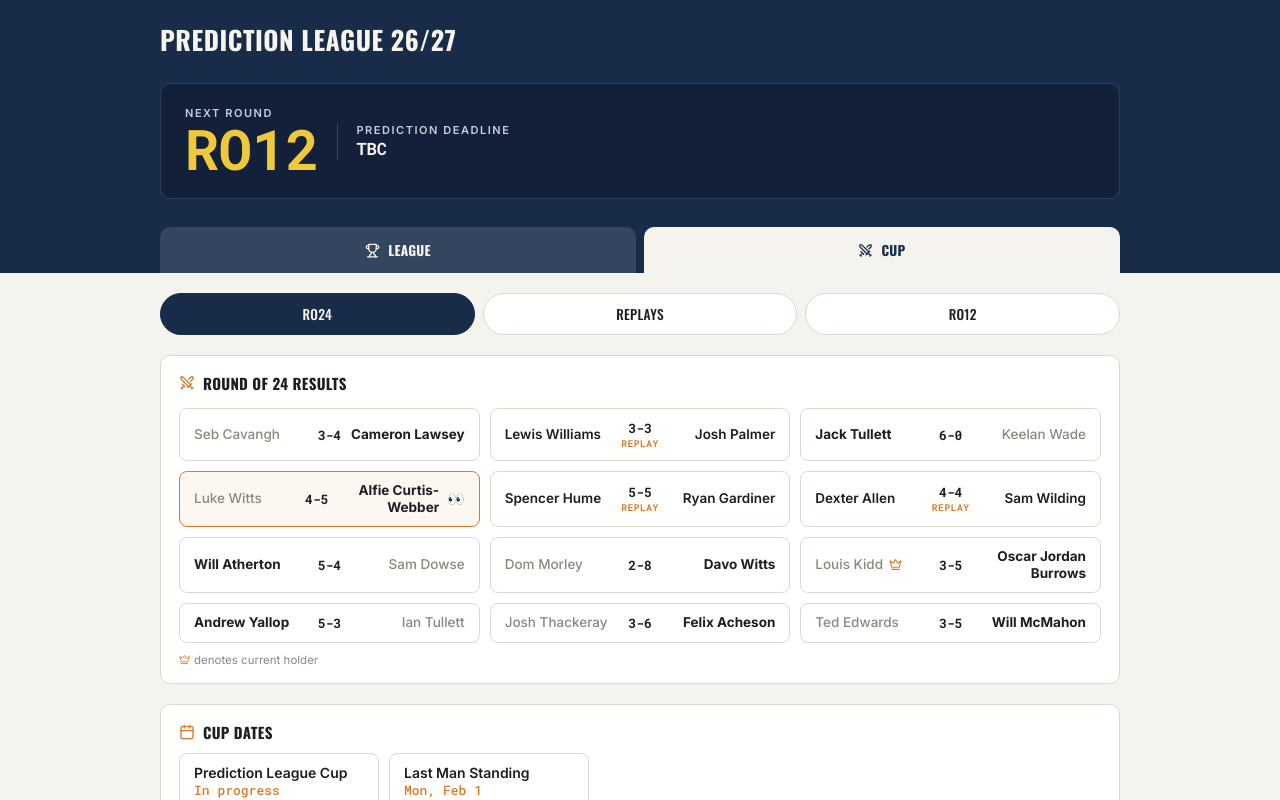
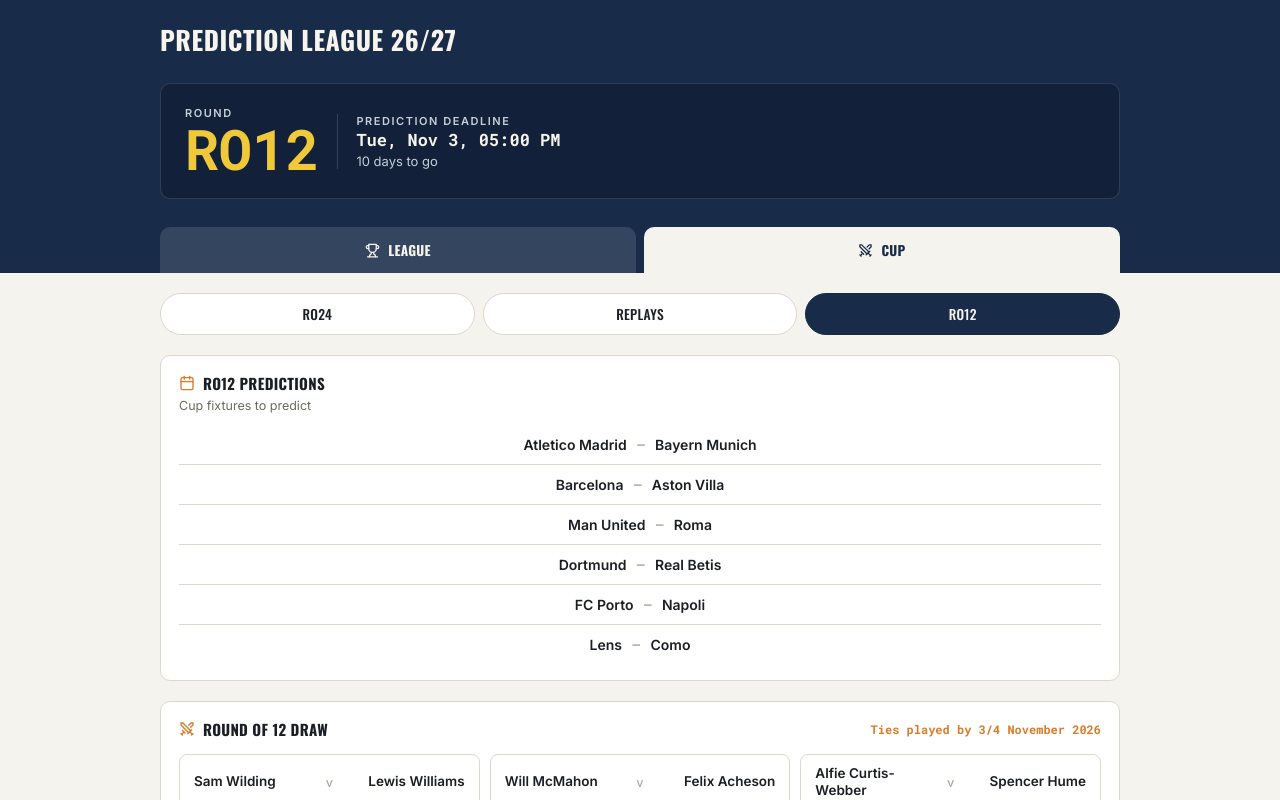
Before and after one commit to jacktullett7/Prediction-league-26-27, a React (Vite) app: page / in a window 1280 px wide. Both pictures are taken after a click on the button "CUP". Shown: the top 800 px of the page. Built offline with nearby package versions, Linux system fonts and the light colour scheme.

Commit message:
Add files via upload

```diff
--- a/src/App.jsx
+++ b/src/App.jsx
@@ -52,7 +52,7 @@ export default function App() {
   const [openWildcard, setOpenWildcard] = useState(null);
   const [openGraph, setOpenGraph] = useState(null);
   const [tab, setTab] = useState("league");
-  const [cupRound, setCupRound] = useState("ro24");
+  const [cupRound, setCupRound] = useState("ro12");
 
   const players = [...data.players].sort((a, b) => a.name.localeCompare(b.name));
   const standings = [...data.players].sort((a, b) => b.points - a.points);
@@ -284,26 +284,44 @@ export default function App() {
               </section>
             )}
 
-            {cupRound === "ro12" && (
-              <section style={{ marginTop: 20, background: "#fff", border: "1px solid var(--line)", borderRadius: 10, padding: "16px 18px" }} className="fade-in">
-                <div style={{ display: "flex", alignItems: "center", gap: 8 }}>
-                  <Trophy size={16} color="var(--amber)" />
-                  <h2 className="disp" style={{ fontSize: 15, margin: 0 }}>Round of 12</h2>
-                </div>
-                <div style={{ fontSize: 13, color: "#6b6a5e", margin: "6px 0 12px" }}>Draw and fixtures coming soon</div>
-                {qualifiedIds.length > 0 && (
-                  <>
-                    <div className="eyebrow" style={{ marginBottom: 8 }}>Through to the next round ({qualifiedIds.length})</div>
-                    <div style={{ display: "flex", flexWrap: "wrap", gap: 8 }}>
-                      {qualifiedIds.map((id) => (
-                        <span key={id} style={{ border: "1px solid var(--line)", borderRadius: 999, padding: "6px 12px", fontSize: 13, fontWeight: 600 }}>{playerName(id)}</span>
+            {cupRound === "ro12" && data.cupRO12 && (
+              <>
+                {data.cupRO12.fixtures && data.cupRO12.fixtures.length > 0 && (
+                  <section style={{ marginTop: 20, background: "#fff", border: "1px solid var(--line)", borderRadius: 10, padding: "16px 18px" }} className="fade-in">
+                    <div style={{ display: "flex", alignItems: "center", gap: 8, marginBottom: 4 }}>
+                      <Calendar size={16} color="var(--amber)" />
+                      <h2 className="disp" style={{ fontSize: 15, margin: 0 }}>{data.cupRO12.roundShort} predictions</h2>
+                    </div>
+                    <div style={{ fontSize: 12.5, color: "#6b6a5e", marginBottom: 12 }}>Cup fixtures to predict</div>
+                    <div style={{ display: "flex", flexDirection: "column" }}>
+                      {data.cupRO12.fixtures.map((f) => (
+                        <div key={f.id} className="row-line" style={{ padding: "10px 4px" }}>
+                          <div style={{ display: "flex", alignItems: "center", justifyContent: "center", gap: 10, fontSize: 14, fontWeight: 600, textAlign: "center", flexWrap: "wrap" }}>
+                            <span>{f.home || "TBC"}</span>
+                            <span className="mono" style={{ color: "#b0aea1" }}>–</span>
+                            <span>{f.away || "TBC"}</span>
+                          </div>
+                        </div>
                       ))}
                     </div>
-                  </>
+                  </section>
                 )}
-              </section>
+                <section style={{ marginTop: 20, background: "#fff", border: "1px solid var(--line)", borderRadius: 10, padding: "16px 18px" }} className="fade-in">
+                  <div style={{ display: "flex", alignItems: "center", justifyContent: "space-between", gap: 10, flexWrap: "wrap" }}>
+                    <div style={{ display: "flex", alignItems: "center", gap: 8 }}>
+                      <Swords size={16} color="var(--amber)" />
+                      <h2 className="disp" style={{ fontSize: 15, margin: 0 }}>{data.cupRO12.round} {data.cupRO12.ties.some((t) => t.result) ? "results" : "draw"}</h2>
+                    </div>
+                    {data.cupRO12.playBy && !data.cupRO12.ties.every((t) => t.result) && (
+                      <span className="mono" style={{ fontSize: 12, color: "var(--amber)", fontWeight: 700 }}>Ties played by {data.cupRO12.playBy}</span>
+                    )}
+                  </div>
+                  <div style={{ display: "grid", gridTemplateColumns: "repeat(auto-fit, minmax(260px, 1fr))", gap: 10, marginTop: 14 }}>
+                    {data.cupRO12.ties.map((t) => renderTie(t, t.result, { tag: isDrawn(t.result) ? "Replay" : null }))}
+                  </div>
+                </section>
+              </>
             )}
-
 
         {/* CUPS */}
         <section style={{ marginTop: 20, background: "#fff", border: "1px solid var(--line)", borderRadius: 10, padding: "16px 18px" }} className="fade-in">
--- a/src/data.js
+++ b/src/data.js
@@ -4,15 +4,15 @@
 
 const data = {
   leagueName: "Prediction League 26/27",
-  gameweek: { number: 9, deadline: "2026-10-30T12:00", fixturesReleaseNote: "Coming soon" },
+  gameweek: { number: 10, deadline: "2026-11-06T12:00", fixturesReleaseNote: "Coming soon" },
   cupTeaser: null,
   cupDraw: {
     round: "Round of 24",
     roundShort: "RO24",
-    heroLabel: "Next round",
+    heroLabel: "Round",
     heroValue: "RO12",
     replayDates: "20/21 October 2026",
-    deadline: null,
+    deadline: "2026-11-03T17:00",
     fixtures: [],
     playBy: "13/14 October 2026",
     ties: [
@@ -30,10 +30,31 @@ const data = {
       { id: "t12", homeId: "p19", awayId: "p23", result: "3-5" },
     ],
   },
+  cupRO12: {
+    round: "Round of 12",
+    roundShort: "RO12",
+    playBy: "3/4 November 2026",
+    fixtures: [
+      { id: "cf1", home: "Atletico Madrid", away: "Bayern Munich" },
+      { id: "cf2", home: "Barcelona", away: "Aston Villa" },
+      { id: "cf3", home: "Man United", away: "Roma" },
+      { id: "cf4", home: "Dortmund", away: "Real Betis" },
+      { id: "cf5", home: "FC Porto", away: "Napoli" },
+      { id: "cf6", home: "Lens", away: "Como" },
+    ],
+    ties: [
+      { id: "r1", homeId: "p16", awayId: "p11" },
+      { id: "r2", homeId: "p23", awayId: "p5" },
+      { id: "r3", homeId: "p1", awayId: "p18" },
+      { id: "r4", homeId: "p14", awayId: "p10" },
+      { id: "r5", homeId: "p20", awayId: "p22" },
+      { id: "r6", homeId: "p2", awayId: "p24" },
+    ],
+  },
   predictionsOfWeek: [
-    { id: "pw1", playerId: "p1", prediction: "Coventry 0-1 Fulham" },
-    { id: "pw2", playerId: "p19", prediction: "Aston Villa 2-1 Man City" },
-    { id: "pw3", playerId: "p3", prediction: "Cardiff 1-0 Birmingham" },
+    { id: "pw1", playerId: "p5", prediction: "Bolton 2-3 Bristol City" },
+    { id: "pw2", playerId: "p22", prediction: "Oldham 0-1 Crawley" },
+    { id: "pw3", playerId: "p20", prediction: "Hull 2-2 Ipswich" },
   ],
   fixtures: [
     { id: "f1", home: "", away: "" },
@@ -48,32 +69,32 @@ const data = {
     { id: "f10", home: "", away: "" },
   ],
   players: [
-    { id: "p20", name: "Davo Witts", points: 81 },
-    { id: "p13", name: "Luke Witts", points: 80 },
-    { id: "p4", name: "Dom Morley", points: 75 },
-    { id: "p7", name: "Josh Palmer", points: 70 },
-    { id: "p24", name: "Jack Tullett", points: 69 },
-    { id: "p17", name: "Seb Cavangh", points: 68 },
-    { id: "p16", name: "Sam Wilding", points: 67 },
-    { id: "p5", name: "Felix Acheson", points: 67 },
-    { id: "p10", name: "Cameron Lawsey", points: 64 },
-    { id: "p1", name: "Alfie Curtis-Webber", points: 64 },
-    { id: "p23", name: "Will McMahon", points: 63 },
-    { id: "p2", name: "Andrew Yallop", points: 63 },
-    { id: "p22", name: "Will Atherton", points: 61 },
-    { id: "p15", name: "Sam Dowse", points: 61 },
-    { id: "p3", name: "Ian Tullett", points: 60 },
-    { id: "p8", name: "Josh Thackeray", points: 59 },
-    { id: "p11", name: "Lewis Williams", points: 58 },
-    { id: "p18", name: "Spencer Hume", points: 52 },
-    { id: "p9", name: "Keelan Wade", points: 52 },
-    { id: "p6", name: "Dexter Allen", points: 49 },
-    { id: "p21", name: "Ryan Gardiner", points: 48 },
-    { id: "p12", name: "Louis Kidd", points: 46 },
-    { id: "p19", name: "Ted Edwards", points: 41 },
-    { id: "p14", name: "Oscar Jordan Burrows", points: 37 },
+    { id: "p20", name: "Davo Witts", points: 106 },
+    { id: "p13", name: "Luke Witts", points: 95 },
+    { id: "p16", name: "Sam Wilding", points: 89 },
+    { id: "p7", name: "Josh Palmer", points: 88 },
+    { id: "p4", name: "Dom Morley", points: 86 },
+    { id: "p17", name: "Seb Cavangh", points: 78 },
+    { id: "p1", name: "Alfie Curtis-Webber", points: 78 },
+    { id: "p24", name: "Jack Tullett", points: 78 },
+    { id: "p15", name: "Sam Dowse", points: 78 },
+    { id: "p22", name: "Will Atherton", points: 77 },
+    { id: "p5", name: "Felix Acheson", points: 75 },
+    { id: "p3", name: "Ian Tullett", points: 72 },
+    { id: "p2", name: "Andrew Yallop", points: 72 },
+    { id: "p10", name: "Cameron Lawsey", points: 70 },
+    { id: "p8", name: "Josh Thackeray", points: 70 },
+    { id: "p23", name: "Will McMahon", points: 70 },
+    { id: "p11", name: "Lewis Williams", points: 67 },
+    { id: "p18", name: "Spencer Hume", points: 65 },
+    { id: "p9", name: "Keelan Wade", points: 63 },
+    { id: "p6", name: "Dexter Allen", points: 62 },
+    { id: "p12", name: "Louis Kidd", points: 61 },
+    { id: "p19", name: "Ted Edwards", points: 61 },
+    { id: "p21", name: "Ryan Gardiner", points: 57 },
+    { id: "p14", name: "Oscar Jordan Burrows", points: 40 },
   ],
-  topScorer: { playerIds: ["p8"], points: 12, week: 8 },
+  topScorer: { playerIds: ["p20"], points: 25, week: 9 },
   positionHistory: [
     { week: 1, order: ["p17","p2","p5","p11","p10","p8","p24","p9","p18","p20","p7","p13","p22","p16","p19","p3","p23","p12","p21","p4","p14","p1","p15","p6"] },
     { week: 2, order: ["p16","p5","p22","p2","p17","p10","p20","p8","p23","p11","p9","p4","p18","p21","p1","p7","p13","p24","p14","p3","p19","p12","p6","p15"] },
@@ -83,6 +104,7 @@ const data = {
     { week: 6, order: ["p13","p4","p20","p7","p3","p16","p5","p17","p2","p1","p11","p10","p24","p23","p22","p8","p15","p9","p12","p19","p18","p21","p6","p14"] },
     { week: 7, order: ["p20","p13","p7","p4","p17","p16","p5","p10","p24","p22","p3","p2","p11","p1","p15","p23","p9","p8","p21","p12","p18","p6","p19","p14"] },
     { week: 8, order: ["p20","p13","p4","p7","p24","p17","p16","p5","p10","p1","p23","p2","p22","p15","p3","p8","p11","p18","p9","p6","p21","p12","p19","p14"] },
+    { week: 9, order: ["p20","p13","p16","p7","p4","p17","p1","p24","p15","p22","p5","p3","p2","p10","p8","p23","p11","p18","p9","p6","p12","p19","p21","p14"] },
   ],
   cups: [
     { id: "c1", name: "Prediction League Cup", status: "In progress" },
@@ -121,56 +143,56 @@ const data = {
     p24: { w1: 1, w2: 1, w3: 2, w4: 1 },
   },
   goalscorerPicks: {
-    p1: ["Mathys Tel", "Kyle Wootton", "Yoane Wissa", "Nicolas Jackson", "Omar Marmoush", "Morgan Rogers", "Virgil van Dijk", "Kyrell Lisbie"],
-    p2: ["Femi Azeez", "Lee Bonis", "Yoane Wissa", "George Hirst", "Jarrod Bowen", "Kieffer Moore", "Josh King", "Jordan Henderson"],
-    p3: ["Morgan Gibbs-White", "Ellis Simms", "Jonah Kusi-Asare", "Emersonn", "Will Lankshear", "Justin Kluivert", "Colby Bishop", "Jarrod Bowen"],
-    p4: ["Sam Szmodics", "Jamal Lowe", "Wes Burns", "Charlie McCann", "Tyreece Campbell", "Charlie Lakin", "Igor Thiago", "Joao Pedro"],
-    p5: ["Emersonn", "Sandro Tonali", "Nico Gonzalez", "Abdul Fatawu", "Jarrod Bowen", "Barry Bannan", "Ben Knight", "Jack Marriott"],
-    p6: ["Kyrell Lisbie", "Savio", "Anthony Elanga", "Nicolas Jackson", "Cyle Larin", "Cole Palmer", "Isaac Price", "Liam Miller"],
-    p7: ["Iliman Ndiaye", "Kiernan Dewsbury-Hall", "Anthony Elanga", "Nicolas Jackson", "Jarrod Bowen", "Kieffer Moore", "Isaac Price"],
-    p8: ["Brian Brobbey", "Anthony Elanga", "Tyrique George", "Jarrod Bowen", "Pascal Gross", "Nicolas Jackson", "Morgan Rogers"],
-    p9: ["Nahki Wells", "Kyle Wootton", "Igor Thiago", "Amin Nabizada", "Jarrod Bowen", "Morgan Rogers", "Mathias Kvistgaarden", "Ronan Hale"],
-    p10: ["Daizen Maeda", "Kyle Wootton", "Igor Thiago", "Micky van de Ven", "Jarrod Bowen", "Christos Kostoulas", "Aune Heggebø", "Morgan Rogers"],
-    p11: ["Emersonn", "Florian Wirtz", "Igor Thiago", "Andreas Weimann", "Jarrod Bowen", "Christos Kostoulas", "Gonzalo Garcia", "Jack Marriott"],
-    p12: ["Sam Szmodics", "Zian Flemming", "Yoane Wissa", "Bim Pepple", "Taty Castellanos", "Christos Kostoulas", "Nicolas Jackson", "Jarrod Bowen"],
-    p13: ["Josh Coburn", "Richarlison", "Will Lankshear", "Will Evans", "Dominic Calvert-Lewin", "Tyreece Campbell", "Isaac Price", "Lewis Wing"],
-    p14: ["Brian Brobbey", "Finn Azaz", "Will Osula", "Nicolas Jackson", "Dara O'Shea", "Pau Torres", "Dominik Szoboszlai", "Morgan Rogers"],
-    p15: ["Josh Coburn", "Florian Wirtz", "Aaron Drinan", "Ronan Coughlan", "Emil Riis", "Nicolas Jackson", "Moses Sesay", "Kyrell Lisbie"],
-    p16: ["Sam Szmodics", "Jamal Lowe", "Nahki Wells", "Will Evans", "Kabongo Tshimanga", "Cole Palmer", "Jack Payne", "Jarrod Bowen"],
-    p17: ["Richarlison", "Nick Woltemade", "Igor Thiago", "Jorgen Strand Larsen", "Jarrod Bowen", "Morgan Rogers", "Johan Manzambi", "Erling Haaland"],
-    p18: ["Ben House", "Ollie Pearce", "Igor Thiago", "Jay Stansfield", "Dominic Calvert-Lewin", "Cole Palmer", "Isaac Price", "Erling Haaland"],
-    p19: ["Bim Pepple", "Evanilson", "Anthony Elanga", "Nicolas Jackson", "Noah Okafor", "Fer Lopez", "Matias Fernandez-Pardo", "Cole Palmer"],
-    p20: ["Jake Richards", "Derensli Fernandes", "Igor Thiago", "Charlie McCann", "Cyle Larin", "Charlie Lakin", "Antoni Sarcevic", "Cole Palmer"],
-    p21: ["Morgan Gibbs-White", "Alexander Isak", "Andri Gudjonsen", "Omar Marmoush", "Leo Scienza", "Cole Palmer", "Florian Wirtz", "Morgan Rogers"],
-    p22: ["Andrew Dallas", "Kyle Wootton", "Igor Thiago", "Jay Stansfield", "Dominic Calvert-Lewin", "Cole Palmer", "Jimmy-Jay Morgan", "Joao Pedro"],
-    p23: ["Carlton Morris", "Alexander Isak", "Yoane Wissa", "Nicolas Jackson", "Jamal Lowe", "Kevin Schade", "Aune Heggebø", "Morgan Rogers"],
-    p24: ["Iliman Ndiaye", "Virgil van Dijk", "Will Lankshear", "Morgan Gibbs-White", "Cyle Larin", "Dom Ballard", "Emiliano Buendia", "Rayan Cherki"],
+    p1: ["Mathys Tel", "Kyle Wootton", "Yoane Wissa", "Nicolas Jackson", "Omar Marmoush", "Morgan Rogers", "Virgil van Dijk", "Kyrell Lisbie", "Evanilson"],
+    p2: ["Femi Azeez", "Lee Bonis", "Yoane Wissa", "George Hirst", "Jarrod Bowen", "Kieffer Moore", "Josh King", "Jordan Henderson", "Issa Diop"],
+    p3: ["Morgan Gibbs-White", "Ellis Simms", "Jonah Kusi-Asare", "Emersonn", "Will Lankshear", "Justin Kluivert", "Colby Bishop", "Jarrod Bowen", "Evanilson"],
+    p4: ["Sam Szmodics", "Jamal Lowe", "Wes Burns", "Charlie McCann", "Tyreece Campbell", "Charlie Lakin", "Igor Thiago", "Joao Pedro", "Julio Enciso"],
+    p5: ["Emersonn", "Sandro Tonali", "Nico Gonzalez", "Abdul Fatawu", "Jarrod Bowen", "Barry Bannan", "Ben Knight", "Jack Marriott", "Lorent Tolaj"],
+    p6: ["Kyrell Lisbie", "Savio", "Anthony Elanga", "Nicolas Jackson", "Cyle Larin", "Cole Palmer", "Isaac Price", "Liam Miller", "Dango Ouattara"],
+    p7: ["Iliman Ndiaye", "Kiernan Dewsbury-Hall", "Anthony Elanga", "Nicolas Jackson", "Jarrod Bowen", "Kieffer Moore", "Isaac Price", "Marcus Tavernier"],
+    p8: ["Brian Brobbey", "Anthony Elanga", "Tyrique George", "Jarrod Bowen", "Pascal Gross", "Nicolas Jackson", "Morgan Rogers", "Marcus Tavernier"],
+    p9: ["Nahki Wells", "Kyle Wootton", "Igor Thiago", "Amin Nabizada", "Jarrod Bowen", "Morgan Rogers", "Mathias Kvistgaarden", "Ronan Hale", "Calum Kavanagh"],
+    p10: ["Daizen Maeda", "Kyle Wootton", "Igor Thiago", "Micky van de Ven", "Jarrod Bowen", "Christos Kostoulas", "Aune Heggebø", "Morgan Rogers", "Jordan James"],
+    p11: ["Emersonn", "Florian Wirtz", "Igor Thiago", "Andreas Weimann", "Jarrod Bowen", "Christos Kostoulas", "Gonzalo Garcia", "Jack Marriott", "Bruno Fernandes"],
+    p12: ["Sam Szmodics", "Zian Flemming", "Yoane Wissa", "Bim Pepple", "Taty Castellanos", "Christos Kostoulas", "Nicolas Jackson", "Jarrod Bowen", "Morgan Rogers"],
+    p13: ["Josh Coburn", "Richarlison", "Will Lankshear", "Will Evans", "Dominic Calvert-Lewin", "Tyreece Campbell", "Isaac Price", "Lewis Wing", "Morgan Rogers"],
+    p14: ["Brian Brobbey", "Finn Azaz", "Will Osula", "Nicolas Jackson", "Dara O'Shea", "Pau Torres", "Dominik Szoboszlai", "Morgan Rogers", "Mohamed Belloumi"],
+    p15: ["Josh Coburn", "Florian Wirtz", "Aaron Drinan", "Ronan Coughlan", "Emil Riis", "Nicolas Jackson", "Moses Sesay", "Kyrell Lisbie", "Danny Welbeck"],
+    p16: ["Sam Szmodics", "Jamal Lowe", "Nahki Wells", "Will Evans", "Kabongo Tshimanga", "Cole Palmer", "Jack Payne", "Jarrod Bowen", "Adam Armstrong"],
+    p17: ["Richarlison", "Nick Woltemade", "Igor Thiago", "Jorgen Strand Larsen", "Jarrod Bowen", "Morgan Rogers", "Johan Manzambi", "Erling Haaland", "Julio Enciso"],
+    p18: ["Ben House", "Ollie Pearce", "Igor Thiago", "Jay Stansfield", "Dominic Calvert-Lewin", "Cole Palmer", "Isaac Price", "Erling Haaland", "Pedro Neto"],
+    p19: ["Bim Pepple", "Evanilson x2", "Anthony Elanga", "Nicolas Jackson", "Noah Okafor", "Fer Lopez", "Matias Fernandez-Pardo", "Cole Palmer"],
+    p20: ["Jake Richards", "Derensli Fernandes", "Igor Thiago", "Charlie McCann", "Cyle Larin", "Charlie Lakin", "Antoni Sarcevic", "Cole Palmer", "Evanilson"],
+    p21: ["Morgan Gibbs-White", "Alexander Isak", "Andri Gudjonsen", "Omar Marmoush", "Leo Scienza", "Cole Palmer", "Florian Wirtz", "Morgan Rogers", "Rayan"],
+    p22: ["Andrew Dallas", "Kyle Wootton", "Igor Thiago", "Jay Stansfield", "Dominic Calvert-Lewin", "Cole Palmer", "Jimmy-Jay Morgan", "Joao Pedro", "Morgan Rogers"],
+    p23: ["Carlton Morris", "Alexander Isak", "Yoane Wissa", "Nicolas Jackson", "Jamal Lowe", "Kevin Schade", "Aune Heggebø", "Morgan Rogers", "Marcus Tavernier"],
+    p24: ["Iliman Ndiaye", "Virgil van Dijk", "Will Lankshear", "Morgan Gibbs-White", "Cyle Larin", "Dom Ballard", "Emiliano Buendia", "Rayan Cherki", "Marcus Tavernier"],
   },
   yellowCardPicks: {
-    p1: ["Granit Xhaka", "Hannibal Mejbri", "Ethan Ampadu", "John McGinn", "Cam McGeehan", "Joao Gomes", "Jayden Meghoma", "Jack Stephens"],
-    p2: ["Lewis Travis", "Bobby Thomas", "Sam Morsy", "Sasa Lukic", "Sandro Tonali", "Billy Mitchell", "Nico Gonzalez", "Micky van de Ven"],
-    p3: ["Michael Keane", "Ethan Sutherland", "Cam Burgess", "Hector Kyprianou", "Jayden Bogle", "Joao Gomes", "Jack Tucker", "Jay Dasilva"],
-    p4: ["Granit Xhaka", "Alexis Mac Allister", "Sam Morsy", "Djibril Soumare", "Max Kilman", "Hugo Bueno", "Joelinton", "Jordan Henderson"],
-    p5: ["Murillo", "Jack Diamond", "Harry Souttar", "Myles Hippolyte", "Lyndon Dykes", "Michael Kayode", "Oscar Bobb", "Andy Cook"],
-    p6: ["Perry Ng", "Matt Crooks", "Ethan Ampadu", "Jayden Canvot", "Jake Cooper", "Andre", "Sam Morsy", "Joao Gomes"],
-    p7: ["Granit Xhaka", "Sandro Tonali", "Ethan Ampadu", "Nicolas Jackson", "Konstantinos Mavropanos", "Joao Gomes", "Sam Morsy"],
-    p8: ["Will Hughes", "Jan Paul van Hecke", "Adam Smith", "Conor Gallagher", "Jenson Metcalfe", "Joao Gomes", "Calvin Bassey", "Micky van de Ven"],
-    p9: ["Vitaly Janelt", "Flynn Downes", "Luke O'Nien", "Sasa Lukic", "Jarrod Bowen", "Sondre Langås", "Sam Morsy", "Divine Mukasa"],
-    p10: ["Jake Cooper", "Kon Tzolakis", "Sam Morsy", "Liam Delap", "Jarrod Bowen", "Aden Flint", "Hector Kyprianou", "Jack Stephens"],
-    p11: ["James Tarkowski", "Sandro Tonali", "Sam Morsy", "Conor Gallagher", "Zak Sturge", "Adam Smith", "Matt Crooks", "Enzo Fernandez"],
-    p12: ["Sasa Lukic", "Nikola Milenkovic", "Lewis Cook", "Leif Davis", "Jake Cooper", "Marcus Harness", "Carl Piergianni", "Moises Caicedo"],
-    p13: ["Alex Hartridge", "Lewis Miley", "Harry Souttar", "Kristoffer Ajer", "Cam McGeehan", "Callum Slattery", "Cameron Norman", "Olutobi Adebayo-Rowling"],
-    p14: ["Neco Williams", "Sandro Tonali", "Lewis Dunk", "Nicolas Jackson", "Max Kilman", "Maxence Lacroix", "Michael Kayode", "Moises Caicedo"],
-    p15: ["Darius Lipsiuc", "Kyle McFadzean", "Granit Xhaka", "Sasa Lukic", "Arne Engels", "David Ozoh", "Sander Berge", "Sandro Tonali"],
-    p16: ["Vitaly Janelt", "Neco Williams", "Jack Currie", "Djibril Soumare", "Jake Cooper", "Adam Smith", "Nico Gonzalez", "Moises Caicedo"],
-    p17: ["Caleb Taylor", "Virgil van Dijk", "Anthony Elanga", "Vitaly Janelt", "Conor Gallagher", "Granit Xhaka", "Joelinton", "Joao Pedro"],
-    p18: ["Liam Walsh", "Lewis Miley", "Marko Stamenic", "Ethan Galbraith", "Jenson Metcalfe", "Murray Wallace", "Marlon Pack", "Enzo Fernandez"],
-    p19: ["Granit Xhaka x2", "Sandro Tonali", "Abu Kamara", "Konstantinos Mavropanos", "Nordi Mukiele", "Ryan Alebiosu", "Matheus Nunes"],
-    p20: ["Fred Onyedinma", "Alex Scott", "Mark Harris", "Wesley Harding", "Abdul Outtarra", "Mitch Pinnock", "Matt Dibley-Dias", "Caleb Yirenkyi"],
-    p21: ["Daniel Munoz", "Sandro Tonali", "Granit Xhaka", "Robbie Gotts", "Derek Mazou-Sacko", "Luka Vuskovic", "Nico Gonzalez", "John McGinn"],
-    p22: ["Jan Paul van Hecke x2", "Ollie McBurnie", "Leo Leroy", "Chris Richards", "Jenson Metcalfe", "Wesley Fofana", "Kévin Keben"],
-    p23: ["Neco Williams", "Ola Aina", "Sam Morsy", "Vitaly Janelt", "Zak Sturge", "Granit Xhaka", "Marlon Pack", "Micky van de Ven"],
-    p24: ["Sasa Lukic", "Flynn Downes x2", "Sam Morsy x2", "Sondre Langås", "Ben Whiteman", "Ryan Manning"],
+    p1: ["Granit Xhaka", "Hannibal Mejbri", "Ethan Ampadu", "John McGinn", "Cam McGeehan", "Joao Gomes", "Jayden Meghoma", "Jack Stephens", "Jack Moylan"],
+    p2: ["Lewis Travis", "Bobby Thomas", "Sam Morsy", "Sasa Lukic", "Sandro Tonali", "Billy Mitchell", "Nico Gonzalez", "Micky van de Ven", "Xaver Schlager"],
+    p3: ["Michael Keane", "Ethan Sutherland", "Cam Burgess", "Hector Kyprianou", "Jayden Bogle", "Joao Gomes", "Jack Tucker", "Jay Dasilva", "Curtis Tilt"],
+    p4: ["Granit Xhaka", "Alexis Mac Allister", "Sam Morsy", "Djibril Soumare", "Max Kilman", "Hugo Bueno", "Joelinton", "Jordan Henderson", "Jack Moylan"],
+    p5: ["Murillo", "Jack Diamond", "Harry Souttar", "Myles Hippolyte", "Lyndon Dykes", "Michael Kayode", "Oscar Bobb", "Andy Cook", "Sasa Lukic"],
+    p6: ["Perry Ng", "Matt Crooks", "Ethan Ampadu", "Jayden Canvot", "Jake Cooper", "Andre", "Sam Morsy", "Joao Gomes", "Oliver Norburn"],
+    p7: ["Granit Xhaka", "Sandro Tonali", "Ethan Ampadu", "Nicolas Jackson", "Konstantinos Mavropanos", "Joao Gomes", "Sam Morsy", "Lisandro Martinez"],
+    p8: ["Will Hughes", "Jan Paul van Hecke", "Adam Smith", "Conor Gallagher", "Jenson Metcalfe", "Joao Gomes", "Calvin Bassey", "Micky van de Ven", "Lenny Yoro"],
+    p9: ["Vitaly Janelt", "Flynn Downes", "Luke O'Nien", "Sasa Lukic", "Jarrod Bowen", "Sondre Langås", "Sam Morsy", "Divine Mukasa", "Jordan Henderson"],
+    p10: ["Jake Cooper", "Kon Tzolakis", "Sam Morsy", "Liam Delap", "Jarrod Bowen", "Aden Flint", "Hector Kyprianou", "Jack Stephens", "Brandon Williams"],
+    p11: ["James Tarkowski", "Sandro Tonali", "Sam Morsy", "Conor Gallagher", "Zak Sturge", "Adam Smith", "Matt Crooks", "Enzo Fernandez", "Bruno Fernandes"],
+    p12: ["Sasa Lukic", "Nikola Milenkovic", "Lewis Cook", "Leif Davis", "Jake Cooper", "Marcus Harness", "Carl Piergianni", "Moises Caicedo", "Nobel Mendy"],
+    p13: ["Alex Hartridge", "Lewis Miley", "Harry Souttar", "Kristoffer Ajer", "Cam McGeehan", "Callum Slattery", "Cameron Norman", "Olutobi Adebayo-Rowling", "Diogo Dalot"],
+    p14: ["Neco Williams", "Sandro Tonali", "Lewis Dunk", "Nicolas Jackson", "Max Kilman", "Maxence Lacroix", "Michael Kayode", "Moises Caicedo", "Diogo Dalot"],
+    p15: ["Darius Lipsiuc", "Kyle McFadzean", "Granit Xhaka", "Sasa Lukic", "Arne Engels", "David Ozoh", "Sander Berge", "Sandro Tonali", "Lisandro Martinez"],
+    p16: ["Vitaly Janelt", "Neco Williams", "Jack Currie", "Djibril Soumare", "Jake Cooper", "Adam Smith", "Nico Gonzalez", "Moises Caicedo", "Carlos Baleba"],
+    p17: ["Caleb Taylor", "Virgil van Dijk", "Anthony Elanga", "Vitaly Janelt", "Conor Gallagher", "Granit Xhaka", "Joelinton", "Joao Pedro", "Jaden Philogene"],
+    p18: ["Liam Walsh", "Lewis Miley", "Marko Stamenic", "Ethan Galbraith", "Jenson Metcalfe", "Murray Wallace", "Marlon Pack", "Enzo Fernandez", "Ethan Ampadu"],
+    p19: ["Granit Xhaka x2", "Sandro Tonali", "Abu Kamara", "Konstantinos Mavropanos", "Nordi Mukiele", "Ryan Alebiosu", "Matheus Nunes", "Bruno Fernandes"],
+    p20: ["Fred Onyedinma", "Alex Scott", "Mark Harris", "Wesley Harding", "Abdul Outtarra", "Mitch Pinnock", "Matt Dibley-Dias", "Caleb Yirenkyi", "Andrey Santos"],
+    p21: ["Daniel Munoz", "Sandro Tonali", "Granit Xhaka", "Robbie Gotts", "Derek Mazou-Sacko", "Luka Vuskovic", "Nico Gonzalez", "John McGinn", "Carlos Baleba"],
+    p22: ["Jan Paul van Hecke x2", "Ollie McBurnie", "Leo Leroy", "Chris Richards", "Jenson Metcalfe", "Wesley Fofana", "Kévin Keben", "Josh Sheehan"],
+    p23: ["Neco Williams", "Ola Aina", "Sam Morsy", "Vitaly Janelt", "Zak Sturge", "Granit Xhaka", "Marlon Pack", "Micky van de Ven", "Carlos Baleba"],
+    p24: ["Sasa Lukic", "Flynn Downes x2", "Sam Morsy x2", "Sondre Langås", "Ben Whiteman", "Ryan Manning", "Tyler Adams"],
   },
   preSeasonPredictions: {
     p1: { pl: "Man City", champ: "West Ham", faCup: "Arsenal", leagueCup: "Man City", ucl: "Real Madrid" },
```
